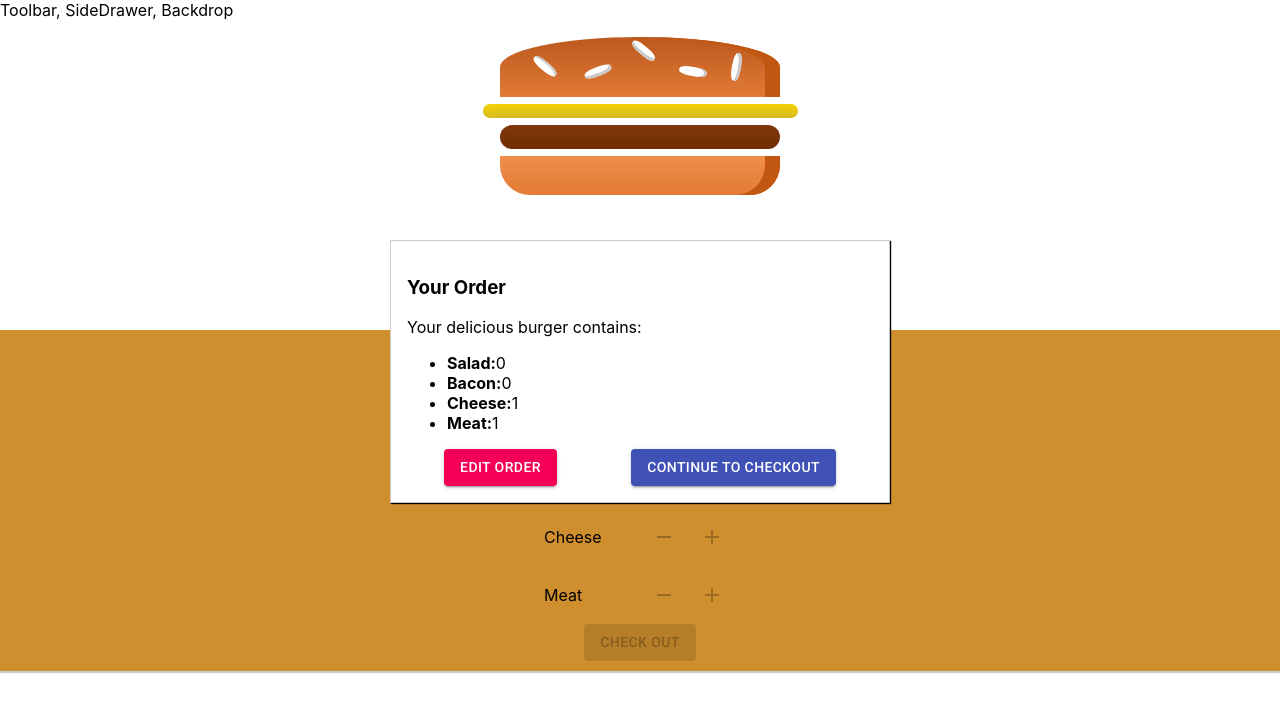
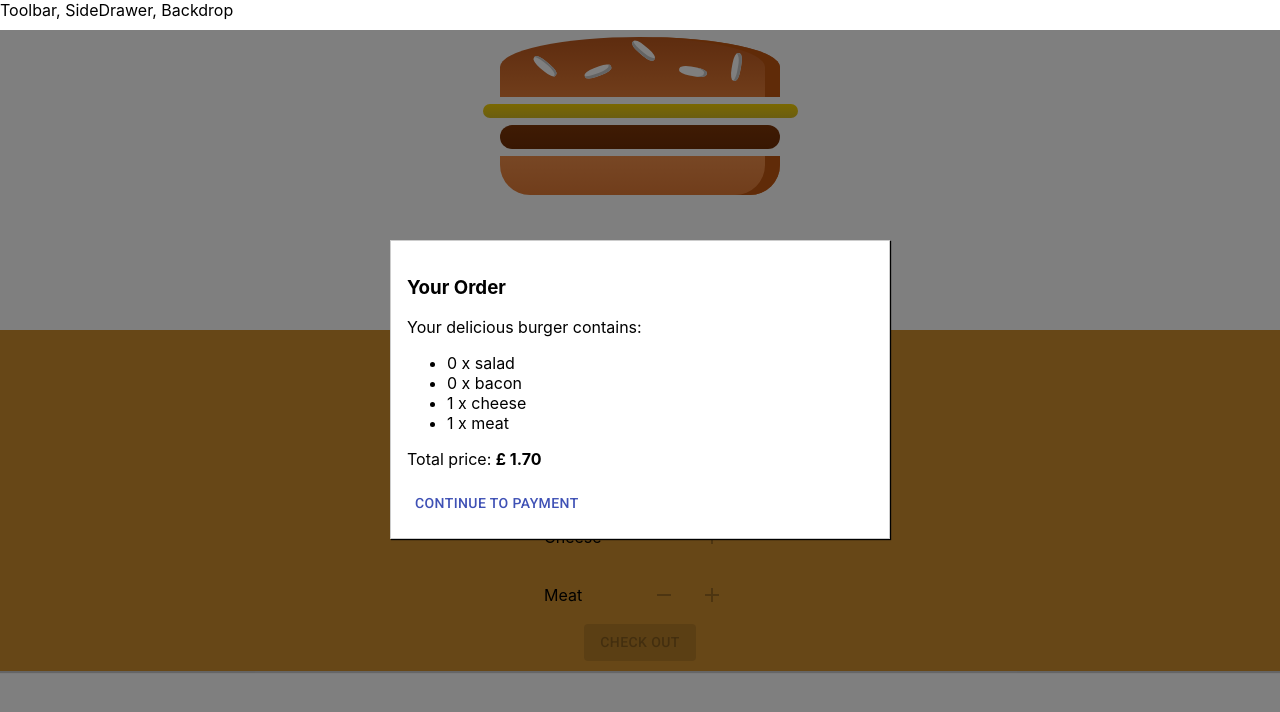
Before and after one commit to boi87/react-burger-builder, a React (Create React App) app: page / in a window 1280 px wide. Both pictures are taken after a click on the button "CHECK OUT". Shown: the top 712 px of the page. Built offline with nearby package versions, Linux system fonts and the light colour scheme.

Commit message:
added total price to checkout

```diff
--- a/src/components/Burger/OrderedSummary/OrderedSummary.tsx
+++ b/src/components/Burger/OrderedSummary/OrderedSummary.tsx
@@ -6,12 +6,10 @@ const OrderedSummary = (props: any) => {
     // console.log('ordersumm', props);
     const ingredientsSummary = Object.keys(props.ingredients)
         .map(ingKey => <li key={ingKey}>
-            <span
-                style={{'fontWeight': 'bold', 'textTransform': 'capitalize'}}
-            >
-                {ingKey}:
+            <span>
+               {props.ingredients[ingKey]} x {ingKey}
             </span>
-            {props.ingredients[ingKey]}
+
         </li>);
 
     return (
@@ -21,22 +19,16 @@ const OrderedSummary = (props: any) => {
             <ul>
                 {ingredientsSummary}
             </ul>
-            <div style={{display: "flex", justifyContent: "space-around"}}>
-                <Button
-                    disabled={props.totalPrice === 0}
-                    variant="contained"
-                    color={"secondary"}
-                    onClick={props.purchased}
-                >Edit order
-                </Button>
-                <Button
-                    disabled={props.totalPrice === 0}
-                    variant="contained"
-                    color={"primary"}
-                    // onClick={props.puschasingModeHandler}
-                >Continue to checkout
-                </Button>
-            </div>
+            <p>Total price: <span style={{fontWeight: 'bold'}}>
+                    £ {(props.totalPrice / 100).toFixed(2)}
+                </span>
+            </p>
+            <Button
+                disabled={props.totalPrice === 0}
+                color={"primary"}
+                // onClick={props.continuedToPayment}
+            >Continue to payment
+            </Button>
         </Auxiliary>
     )
 }
--- a/src/components/UI/Backdrop/Backdrop.tsx
+++ b/src/components/UI/Backdrop/Backdrop.tsx
@@ -1,5 +1,14 @@
 import React from "react";
 
-const backDrop = (props: any) => (<div></div>);
+import css from './backdrop.module.css'
 
-export default backDrop;
+const BackDrop = (props: any) =>
+    props.show ?
+        (
+            <div className={css.backdrop} onClick={props.purchased}>
+            </div>
+        )
+        : null
+;
+
+export default BackDrop;
--- /dev/null
+++ b/src/components/UI/Backdrop/backdrop.module.css
@@ -0,0 +1,9 @@
+.backdrop {
+    width: 100%;
+    height: 100%;
+    position: fixed;
+    z-index: 100;
+    left: 0;
+    right: 0;
+    background-color: rgba(0, 0, 0, 0.5);
+}
--- a/src/components/UI/Modal/Modal.tsx
+++ b/src/components/UI/Modal/Modal.tsx
@@ -1,11 +1,20 @@
 import React from "react";
+import Auxiliary from '../../../hoc/Auxiliary'
+import BackDrop from "../Backdrop/Backdrop";
 
 import css from './modal.module.css';
 
 const modal = (props: any) => (
-    <div className={css.modal}>
-        {props.children}
-    </div>
+    <Auxiliary>
+        <BackDrop show={props.show} purchased={props.purchased}/>
+        <div style={{
+            transform: props.show ? 'translateY(0)' : 'translateY(-100vh)',
+            opacity: props.show ? '1' : '0'
+        }}
+             className={css.modal}>
+            {props.children}
+        </div>
+    </Auxiliary>
 );
 
 export default modal;
--- a/src/containers/BurgerBuilder/BurgerBuilder.tsx
+++ b/src/containers/BurgerBuilder/BurgerBuilder.tsx
@@ -86,9 +86,10 @@ class BurgerBuilder extends Component<{}, IState> {
         return (
             <Auxiliary>
                 {this.state.purchasing ?
-                    <Modal>
+                    <Modal show={this.state.purchasing} purchased={this.purchaseModeHandler}>
                         <OrderedSummary
                             ingredients={this.state.ingredients}
+                            totalPrice={this.state.totalPrice}
                             purchased={this.purchaseModeHandler}
                         />
                     </Modal>
```
